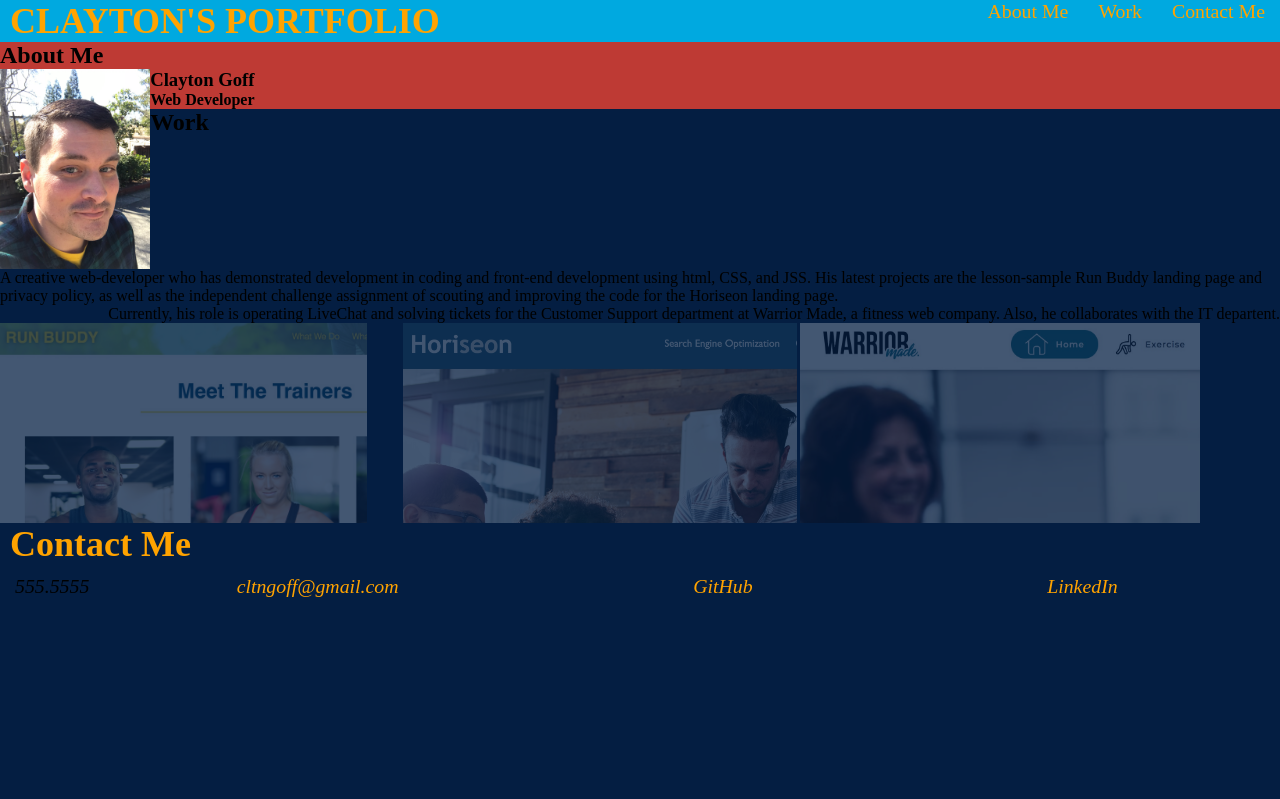
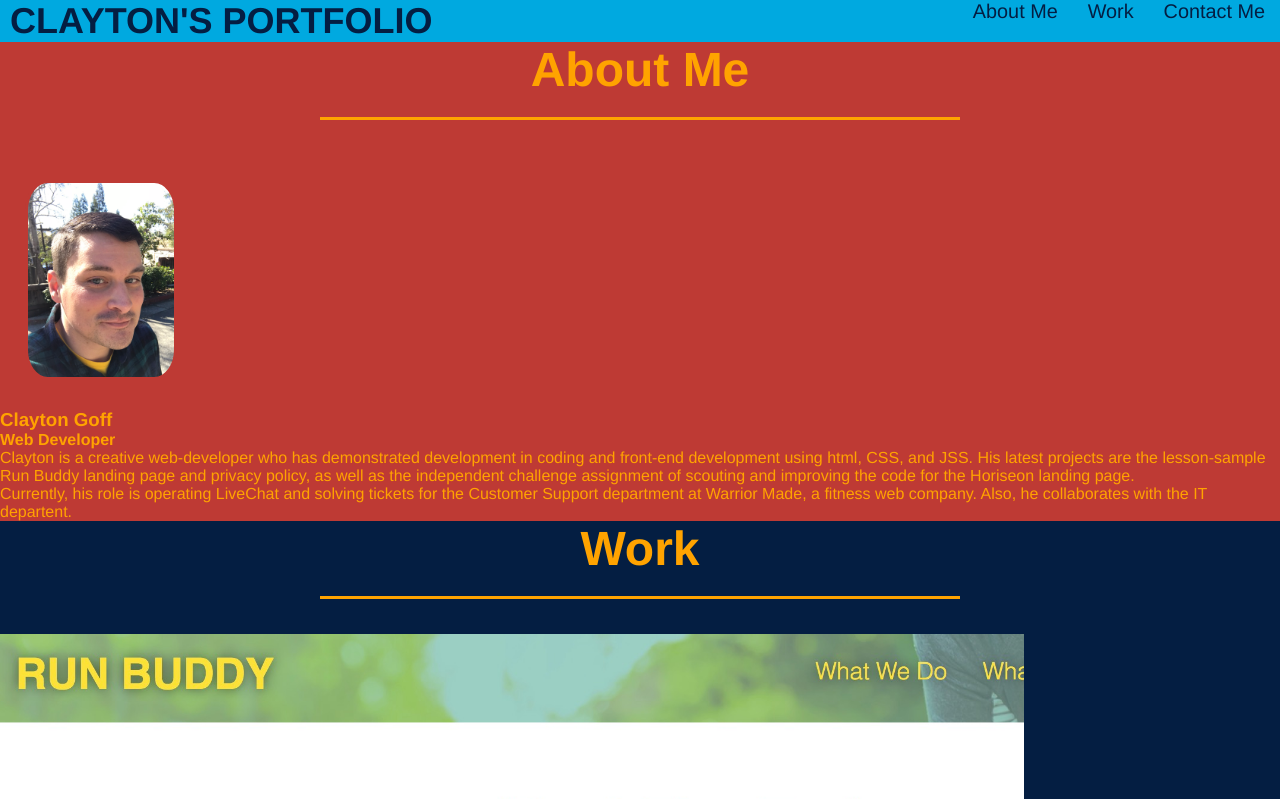
Before and after one commit to Clayto30/professional-portfolio, a plain HTML site: page index.html in a window 1280 px wide. Shown: the top 799 px of the page. Drawn offline with Linux system fonts and the light colour scheme.

Commit message:
improved section divisions

```diff
--- a/assets/css/style.css
+++ b/assets/css/style.css
@@ -14,14 +14,13 @@
   body {
     background-color: #041e42;
     font-family: Helvetica, Arial, sans-serif;
-    font: var(--tertiary-color);
+    color: var(--tertiary-color);
   }
 
   /* header styles */
 
   header {
     background-color: var(--quad-color);
-    text: var(--tertiary-color);
     display: flex;
     justify-content: space-between;
     flex-wrap: wrap;
@@ -32,12 +31,12 @@
     margin: 0;
     font-size: 36px;
     padding-left: 10px;
-    color: var(--tertiary-color);
+    color: var(--primary-color);
   }
 
   header a {
     text-decoration: none;
-    color: var(--tertiary-color);
+    color: var(--primary-color);
   }
 
   header nav ul {
@@ -46,37 +45,52 @@
     justify-content: space-between;
     align-items: center;
     list-style: none;
+    color: var(--primary-color);
   }
   header nav ul li a {
     padding: 10px 15px;
     font-size: 1.55vw;
   }
 
-  /* about me setion styles */
+  .section-title {
+    font-size: 48px;
+    border-bottom: 3px solid;
+    color: var(--tertiary-color);
+    padding-bottom: 20px;
+    text-align: center;
+    margin: 0 auto 35px auto;
+    width: 50%;
+  }
+
+  /* about me section styles */
 
   .about-me {
     background-color: var(--secondary-color);
 
   }
+
   img.portrait {
     height: 200px;
-    float: left;
+    margin: 25px;
+    border: var(--secondary-color) 3px solid;
+    border-radius: 15%;
   }
 
   .about-me p {
     font: var(--tertiary-color);
-    float: right;
   }
 
   /* work section */
 
-  .work div {
+  .work img {
+    border-radius: 15%;
+  }
+
+  .work-tile div {
     height: 200px;
     width: 400px;
-    border-radius: 15%;
     opacity: 0.5;
-    display: flex;
-    flex: wrap;
+    margin: 15px;
   }
 
   div:hover {
@@ -87,6 +101,7 @@
     display: flex;
     width: 80%;
     height: auto;
+    align-content: center;
   }
 
   .work-tile-main img {
@@ -113,9 +128,11 @@
 
   /* contact me section styles */
 
+  .contact-me {
+    background-color: var(--quad-color);
+    color: var(--primary-color);
+  }
   .contact-me section {
-    color: var(--quad-color);
-    font: var(--tertiary-color);
     display: flex;
     justify-content: space-between;
     flex-wrap: wrap;
@@ -126,12 +143,14 @@
     margin: 0;
     font-size: 36px;
     padding-left: 10px;
-    color: var(--tertiary-color);
+    color: var(--primary-color);
   }
 
   .contact-me a {
     text-decoration: none;
-    color: var(--tertiary-color);
+    color: var(--primary-color);
+    padding: 10px 15px;
+    font-size: 1.55vw;
   }
 
   address {
@@ -140,6 +159,18 @@
     justify-content: space-between;
     align-items: center;
     list-style: none;
-    padding: 10px 15px;
-    font-size: 1.55vw;
   }
+
+  /* for smaller screens responsiveness */
+
+@media screen and (max-width: 980px) {
+
+}
+
+@media screen and (max-width: 768px) {
+
+}
+
+@media screen and (max-width: 575px) {
+
+}
--- a/index.html
+++ b/index.html
@@ -26,20 +26,23 @@
 
         <!-- about me section -->
         <section id="about-me" class="about-me">
+            <div>
                 <h2 class="section-title">About Me</h2>
                 <img src="./assets/images/portrait.jpg" class="portrait">
                 <h3>Clayton Goff</h3>
                 <h4>Web Developer</h4>
                 <p>
-                A creative web-developer who has demonstrated development in coding and front-end development using html, CSS, and JSS. His latest projects are the lesson-sample Run Buddy landing page and privacy policy, as well as the independent challenge assignment of scouting and improving the code for the Horiseon landing page.
+                    Clayton is a creative web-developer who has demonstrated development in coding and front-end development using html, CSS, and JSS. His latest projects are the lesson-sample Run Buddy landing page and privacy policy, as well as the independent challenge assignment of scouting and improving the code for the Horiseon landing page.
                 </p>
                 <p>
                     Currently, his role is operating LiveChat and solving tickets for the Customer Support department at Warrior Made, a fitness web company. Also, he collaborates with the IT departent.
                 </p>
+                </div>
             </section>
 
         <!-- My work section -->
-        <section id="work" class="work">
+        <section id="work">
+            <div>
                 <h2 class="section-title">Work</h2>
                 <div>
                     <a href="https://clayto30.github.io/run-buddy/" target="blank">
@@ -58,6 +61,7 @@
                         </div>
                     </a>
                 </div>
+            </div>
         </section>
 
         <!-- Contact Me Section -->
```
Lines whose indentation alone changed are shown as unchanged.
